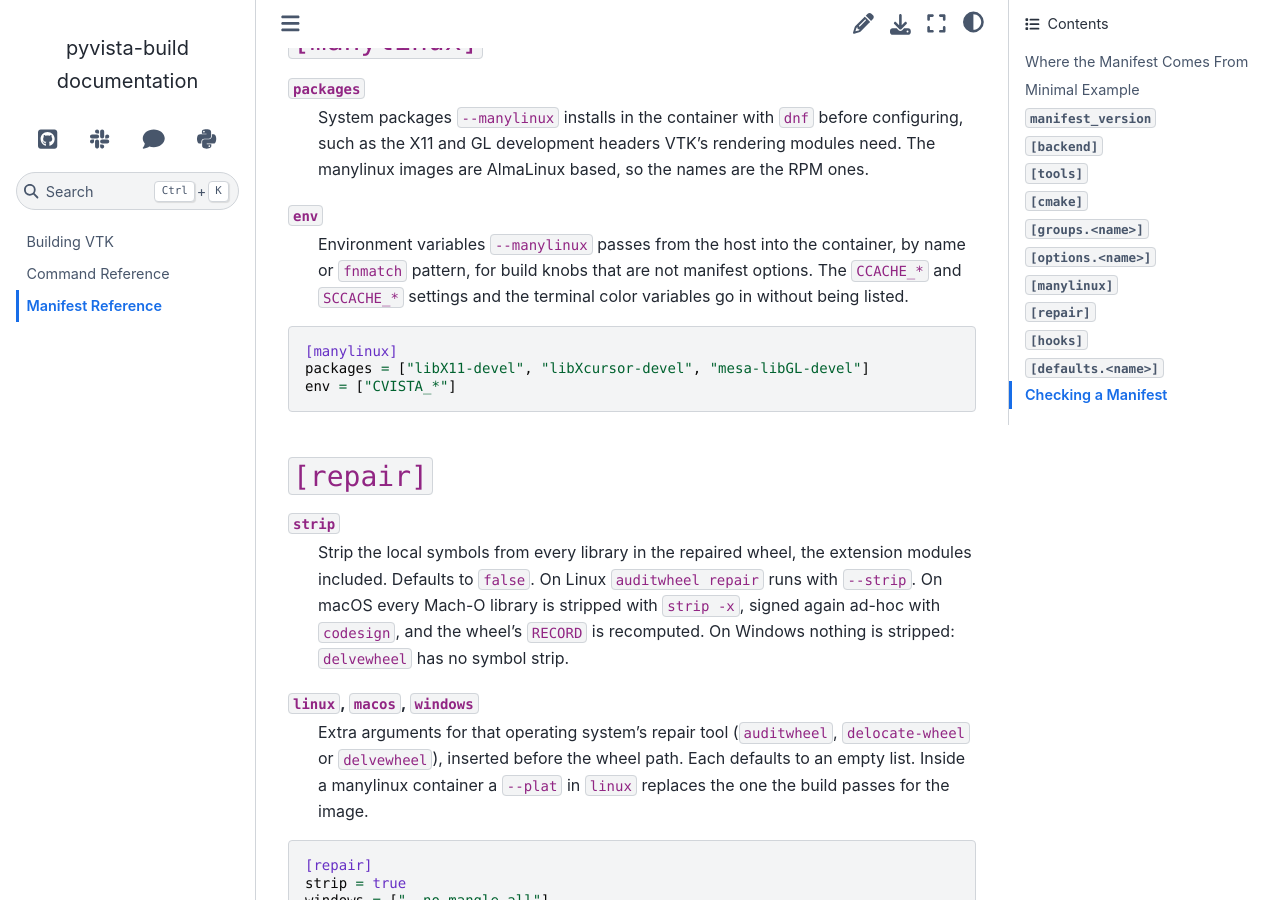
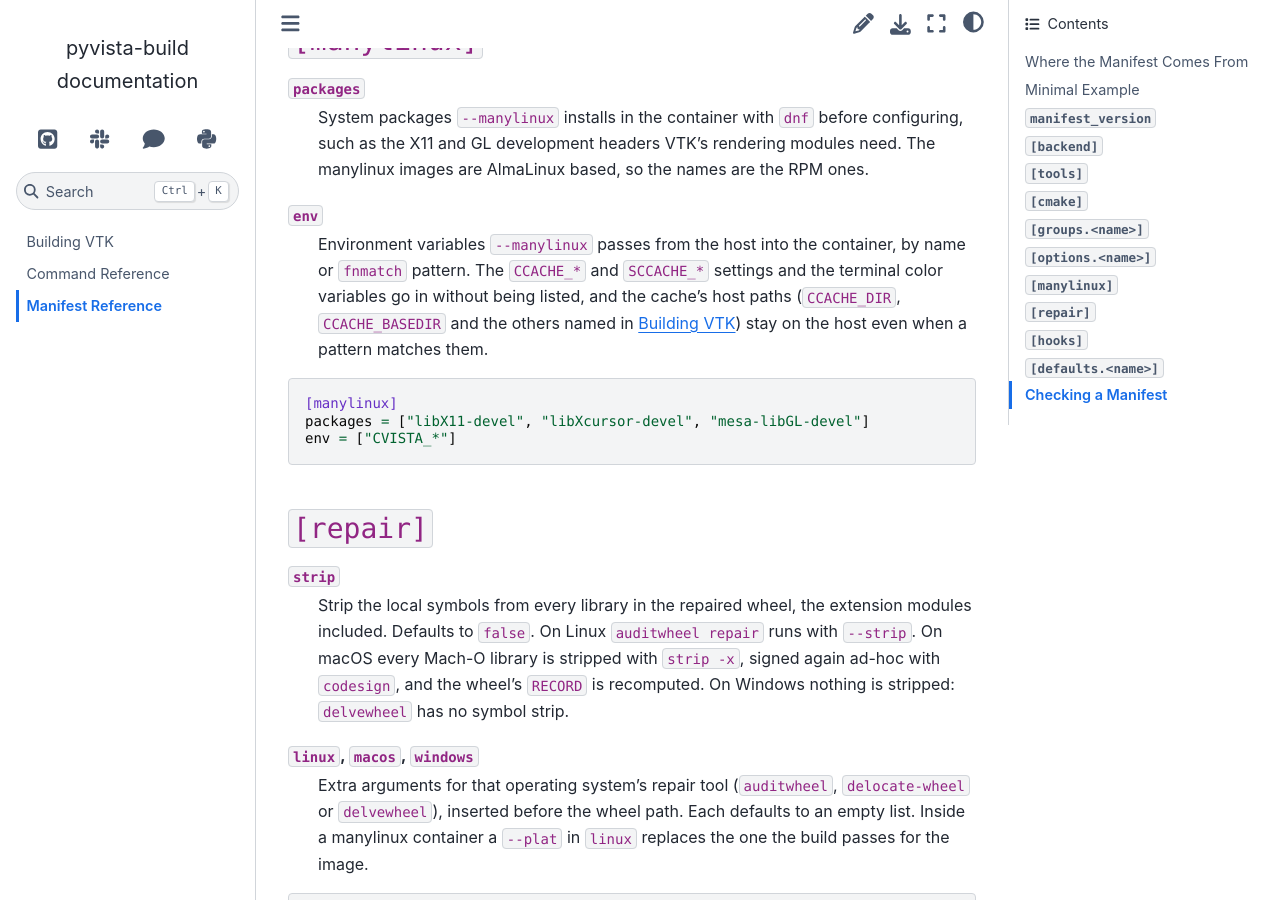
Before and after one commit to pyvista/pyvista-build, a Sphinx documentation site: the page built from doc/manifest.rst, in a window 1280 px wide and 900 px high, scrolled down 4789 px. Built offline with Sphinx 7.4.7 and the Sphinx Book theme 1.1.4, drawn with Linux system fonts in a browser that asks for light colours.

Commit message:
Keep the cache host paths out of listed env passthrough and test the wiring

```diff
--- a/doc/manifest.rst
+++ b/doc/manifest.rst
@@ -216,9 +216,11 @@ Exactly one of ``cmake`` and ``env`` is set.
     the names are the RPM ones.
 ``env``
     Environment variables ``--manylinux`` passes from the host into the
-    container, by name or ``fnmatch`` pattern, for build knobs that are
-    not manifest options. The ``CCACHE_*`` and ``SCCACHE_*`` settings and
-    the terminal color variables go in without being listed.
+    container, by name or ``fnmatch`` pattern. The ``CCACHE_*`` and
+    ``SCCACHE_*`` settings and the terminal color variables go in without
+    being listed, and the cache's host paths (``CCACHE_DIR``,
+    ``CCACHE_BASEDIR`` and the others named in :doc:`building`) stay on
+    the host even when a pattern matches them.
 
 .. code-block:: toml
 
```
Also changed, not shown: 2 other files.
